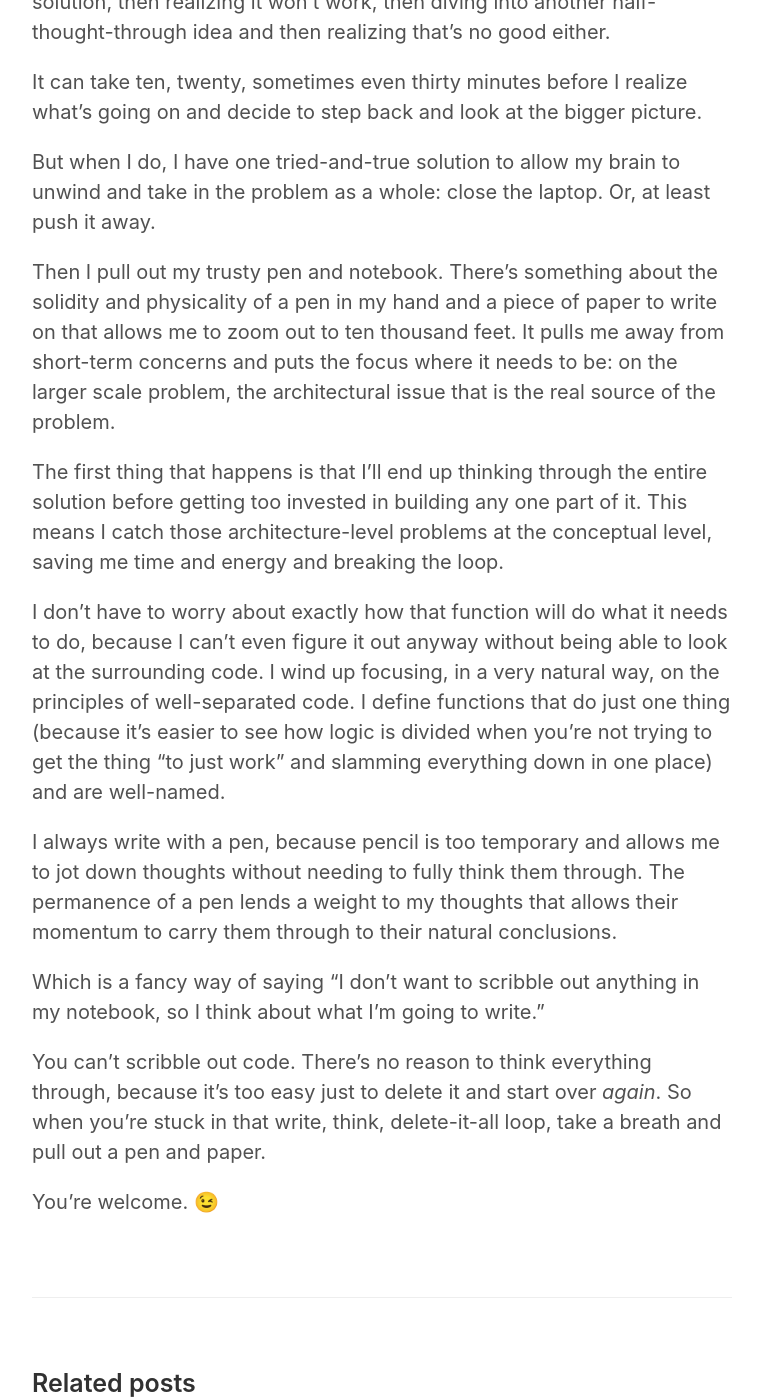
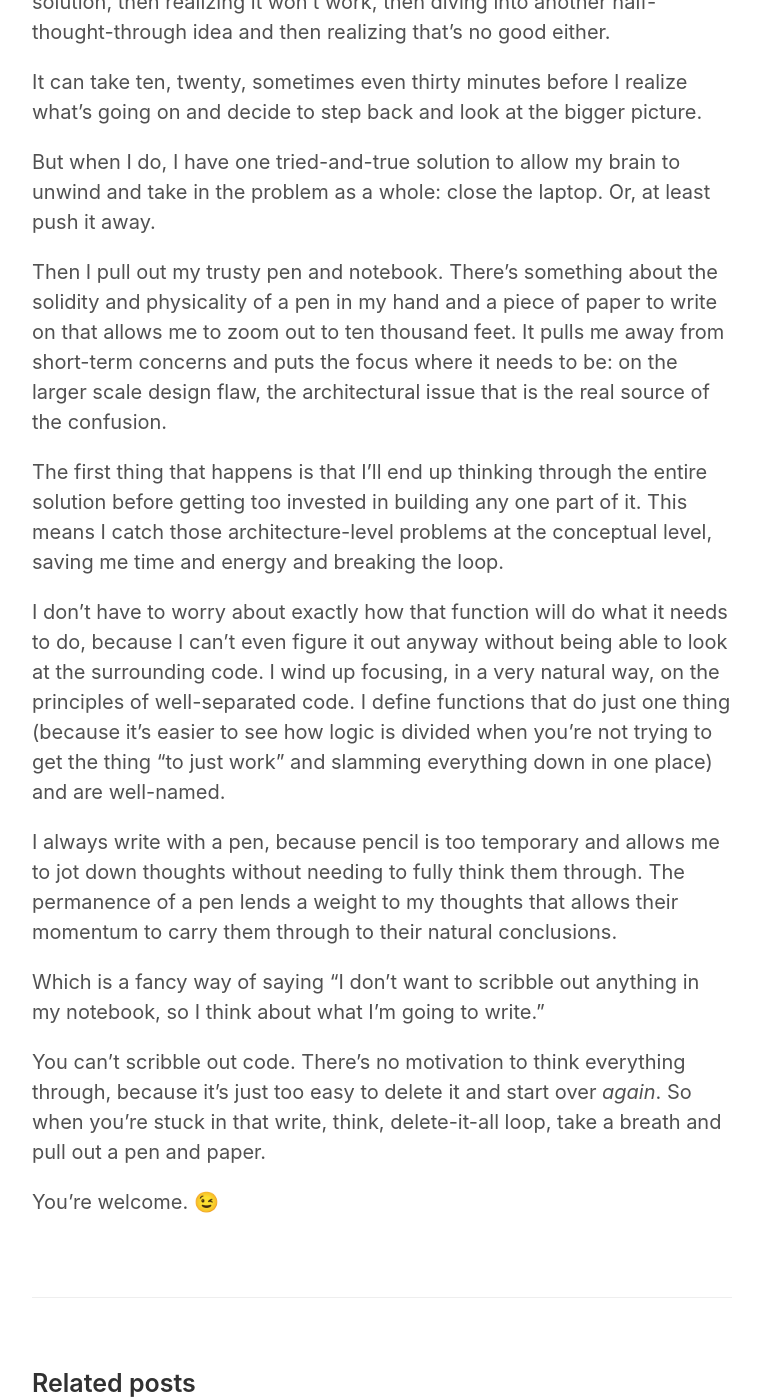
Before and after one commit to elliotbonneville/elliotbonneville.github.io, a Jekyll site: the page built from _posts/2018-11-8-i-code-with-a-pen.md, in a window 1280 px wide and 1400 px high, scrolled down 865 px. Shown: the whole window, without its empty margins (258-1018 px from the left). Built offline with Jekyll 4.4.1, drawn with Linux system fonts in a browser that asks for light colours; comment, search, counter and statistics services are not loaded.

Commit message:
Fix some more wording

```diff
--- a/_posts/2018-11-8-i-code-with-a-pen.md
+++ b/_posts/2018-11-8-i-code-with-a-pen.md
@@ -15,7 +15,7 @@ But when I do, I have one tried-and-true solution to allow my brain to unwind an
 
 <!--break-->
 
-Then I pull out my trusty pen and notebook. There's something about the solidity and physicality of a pen in my hand and a piece of paper to write on that allows me to zoom out to ten thousand feet. It pulls me away from short-term concerns and puts the focus where it needs to be: on the larger scale problem, the architectural issue that is the real source of the problem.
+Then I pull out my trusty pen and notebook. There's something about the solidity and physicality of a pen in my hand and a piece of paper to write on that allows me to zoom out to ten thousand feet. It pulls me away from short-term concerns and puts the focus where it needs to be: on the larger scale design flaw, the architectural issue that is the real source of the confusion.
 
 The first thing that happens is that I'll end up thinking through the entire solution before getting too invested in building any one part of it. This means I catch those architecture-level problems at the conceptual level, saving me time and energy and breaking the loop.
 
@@ -25,6 +25,6 @@ I always write with a pen, because pencil is too temporary and allows me to jot
 
 Which is a fancy way of saying "I don't want to scribble out anything in my notebook, so I think about what I'm going to write."
 
-You can't scribble out code. There's no reason to think everything through, because it's too easy just to delete it and start over _again_. So when you're stuck in that write, think, delete-it-all loop, take a breath and pull out a pen and paper.
+You can't scribble out code. There's no motivation to think everything through, because it's just too easy to delete it and start over _again_. So when you're stuck in that write, think, delete-it-all loop, take a breath and pull out a pen and paper.
 
 You're welcome. 😉
```
